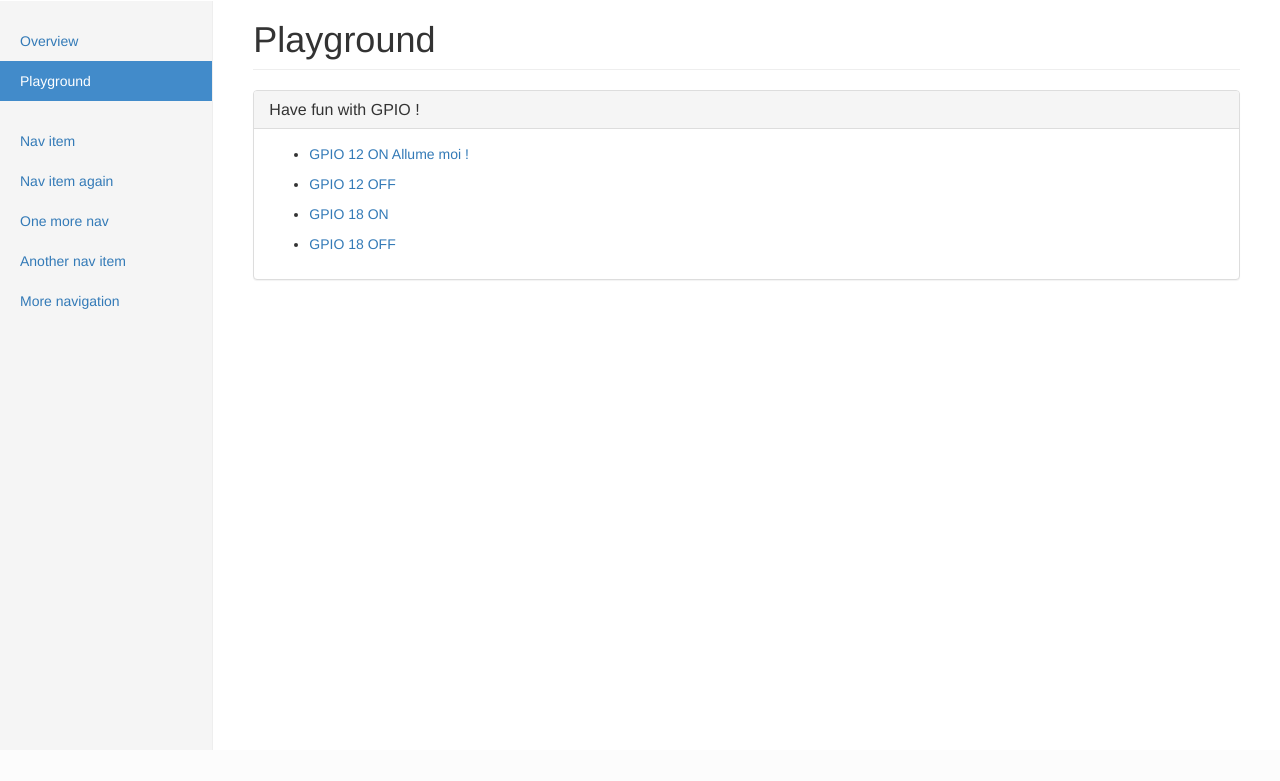
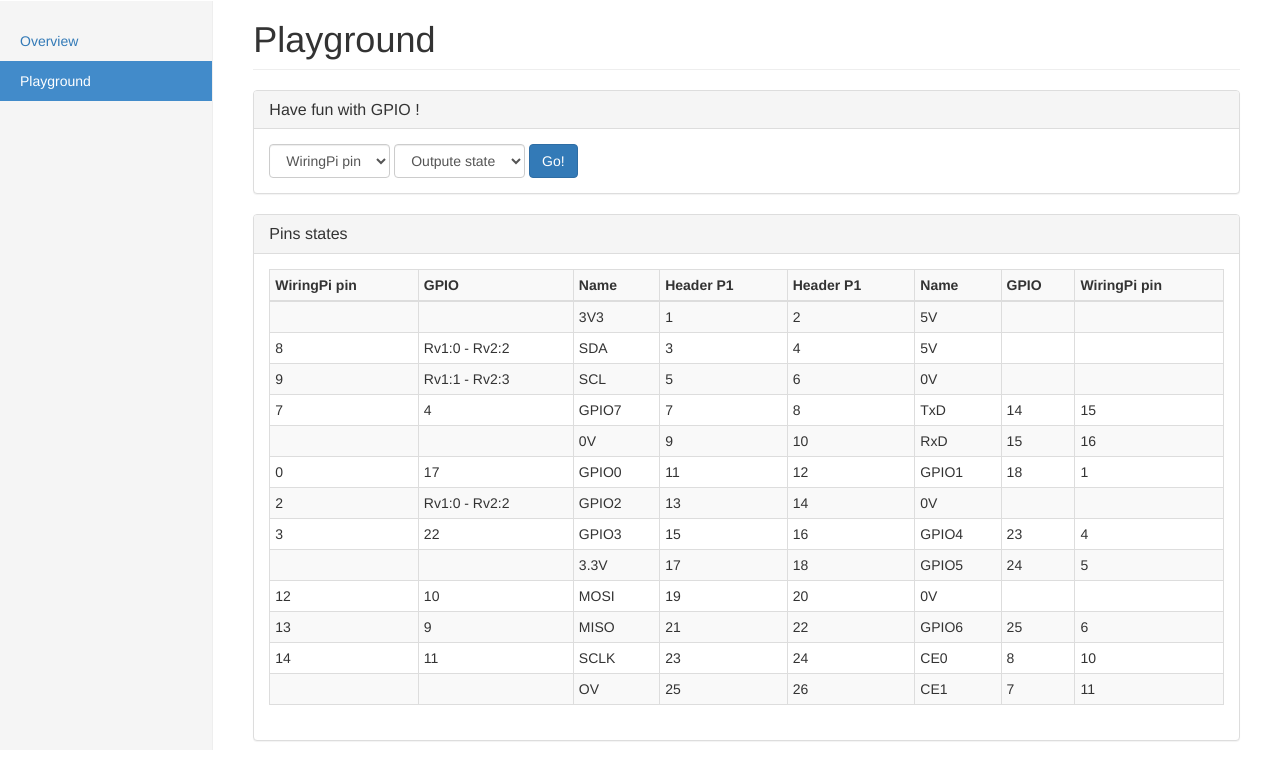
Before and after one commit to WildGenie/RPi-homeia, a Flask app: page /playground in a window 1280 px wide. Shown: the part 50-831 px from the top of the page. Before the commit the page ends 800 px from the top, so only its background shows below. Run offline with Flask 2, Linux system fonts and the light colour scheme; data that the repository does not hold is empty; some libraries are stand-ins or nearby versions.

Commit message:
Playground using WiriginPi2 updated

```diff
--- a/homeia.py
+++ b/homeia.py
@@ -1,14 +1,42 @@
 # -*- coding: utf-8 -*-
-from flask import Flask, Markup, flash, render_template, redirect, url_for, jsonify, request
+from functools import wraps
+from flask import Flask, Markup, flash, render_template, redirect, url_for, jsonify, request, Response
 from datetime import timedelta
 import datetime
 import os
 import socket
 import subprocess
-#import RPi.GPIO as GPIO
 import wiringpi2 as wiringpi
 app = Flask(__name__)
 app.secret_key = 'homeia_rocks'
+
+def check_auth(username, password):
+    """This function is called to check if a username /
+    password combination is valid.
+    """
+    return username == 'admin' and password == 'admin'
+
+def authenticate():
+    """Sends a 401 response that enables basic auth"""
+    return Response(
+    'Could not verify your access level for that URL.\n'
+    'You have to login with proper credentials', 401,
+    {'WWW-Authenticate': 'Basic realm="Login Required"'})
+
+def requires_auth(f):
+    @wraps(f)
+    def decorated(*args, **kwargs):
+        auth = request.authorization
+        if not auth or not check_auth(auth.username, auth.password):
+            return authenticate()
+        return f(*args, **kwargs)
+    return decorated
+
+def shutdown_server():
+    func = request.environ.get('werkzeug.server.shutdown')
+    if func is None:
+        raise RuntimeError('Not running with the Werkzeug Server')
+    func()
 
 def getmac():
   # Return the MAC address of interface
@@ -48,9 +76,15 @@ def getLastReboot():
 
 GPIO_list =  [4, 17, 18, 21, 22, 23, 24, 25]
 BOARD_list = [7, 11, 12, 13, 15, 16, 18, 22]
-
+WIRINGPI_list = [0, 1, 2, 3, 4, 5, 6, 7, 8, 9, 10, 11, 12, 14, 14, 15, 16, 17]
+wiringData = {
+      'wiring_pin_list' : WIRINGPI_list,
+      'wiring_pin_mode' : [0, 1],
+      'wiring_pin_states' : [{'label' : 'Off', 'value' : 0}, {'label' : 'On', 'value' : 1}]
+    }
 
 @app.route("/")
+@requires_auth
 def overview():
    overviewData = {
       'NetTime': getNetTime(),
@@ -58,7 +92,8 @@ def overview():
       'LanIPaddress' : getLanIPAddress(),
       'WanIPaddress' : getWanIPAddress(),
       'temperature' : getCPUtemperature(),
-      'lastReboot' : getLastReboot()
+      'lastReboot' : getLastReboot(),
+      'RaspberryPiRev' : wiringpi.piBoardRev()
       }
    return render_template('overview.html', **overviewData)
 
@@ -66,7 +101,6 @@ def overview():
 def sysinfos():
     overviewData = {
       'NetTime': getNetTime(),
-      'macAddress' : getmac(),
       'LanIPaddress' : getLanIPAddress(),
       'WanIPaddress' : getWanIPAddress(),
       'temperature' : getCPUtemperature(),
@@ -74,45 +108,49 @@ def sysinfos():
       }
     return jsonify(overviewData)
 
-
 @app.route("/playground")
 def playground():
-   return render_template('playground.html')
+   return render_template('playground.html', **wiringData)
 
 @app.route('/playground/GPIO/<int:gpio_id>/ON')
 def GPIO_ON(gpio_id):
     wiringpi.wiringPiSetupGpio()
-    #GPIO.setmode(GPIO.BCM)
     if gpio_id in GPIO_list:
-      wiringpi.pinMode(gpio_id, 0)
-      #GPIO.setup(gpio_id, GPIO.OUT)
+      wiringpi.pinMode(gpio_id, 1)
       wiringpi.digitalWrite(gpio_id, 1)
-      #GPIO.output(gpio_id, True)
       message = Markup('GPIO <strong>'+ str(gpio_id) +'</strong> switch ON')
       flash(message, 'success')
     else:
       flash('Invalid GPIO number', 'danger')
     return render_template('playground.html')
 
-
 @app.route('/playground/GPIO/<int:gpio_id>/OFF')
 def GPIO_OFF(gpio_id):
     wiringpi.wiringPiSetupGpio()
-    #GPIO.setmode(GPIO.BCM)
     if gpio_id in GPIO_list:
-      wiringpi.pinMode(gpio_id, 0)
-      #GPIO.setup(gpio_id, GPIO.OUT)
+      wiringpi.pinMode(gpio_id, 1)
       wiringpi.digitalWrite(gpio_id, 0)
-      #GPIO.output(gpio_id, False)
       message = Markup('GPIO <strong>'+ str(gpio_id) +'</strong> switch OFF')
       flash(message, 'success')
     else:
       flash('Invalid GPIO number', 'danger')
     return render_template('playground.html')
 
+@app.route('/playground/wiring/<int:wp_id>/<int:wp_state>')
+def wiring(wp_id, wp_state):
+    wiringpi.wiringPiSetup()
+    if wp_id in WIRINGPI_list:
+      wiringpi.pinMode(wp_id, 1)
+      wiringpi.digitalWrite(wp_id, wp_state)
+      message = Markup('GPIO <strong>'+ str(wp_id) +'</strong> switched to : '+ str(wp_state))
+      flash(message, 'success')
+    else:
+      flash('Invalid WiringPi number', 'danger')
+    return render_template('playground.html', **wiringData)
+
 # @app.route('/playground/BOARD/<int:pin_id>/ON')
 # def BOARD_ON(pin_id):
-#     wiringpi.wiringPiSetupGpio()
+#     wiringpi.wiringPiSetup()
 #     #GPIO.setmode(GPIO.BCM)
 #     if pin_id in BOARD_list:
 #       GPIO.setup(pin_id, GPIO.OUT)
@@ -125,7 +163,7 @@ def GPIO_OFF(gpio_id):
 
 # @app.route('/playground/BOARD/<int:pin_id>/OFF')
 # def BOARD_OFF(pin_id):
-#     wiringpi.wiringPiSetupGpio()
+#     wiringpi.wiringPiSetup()
 #     #GPIO.setmode(GPIO.BCM)
 #     if pin_id in BOARD_list:
 #       GPIO.setup(pin_id, GPIO.OUT)
@@ -156,6 +194,12 @@ def shutdown():
     os.system("sudo shutdown -h now")
     return redirect(url_for('overview'))
 
+
+@app.route('/stopserver')
+def stopserver():
+    shutdown_server()
+    return 'Server shutting down...'
+
 # @app.route("/18/off")
 # def action18off():
 #     GPIO.output(12, False)
--- a/templates/navbar.html
+++ b/templates/navbar.html
@@ -25,6 +25,8 @@
               <ul class="dropdown-menu" role="menu">
                 <li><a onclick="return confirm('Confirm reboot')" href="{{ url_for('reboot') }}">Reboot</a></li>
                 <li><a onclick="return confirm('Confirm shutdown')" href="{{ url_for('shutdown') }}">Shut down</a></li>
+                <li role="presentation" class="divider"></li>
+                <li><a onclick="return confirm('Confirm shutdown homeia server')" href="{{ url_for('stopserver') }}">stop server</a></li>
               </ul>
             </li>
           </ul>
--- a/templates/overview.html
+++ b/templates/overview.html
@@ -13,6 +13,7 @@
 					<tr><th>Time</th><td id="time">{{ NetTime }}</td></tr>
 					<tr><th>Temperature</th><td id="temperature">{{ temperature }} °C</td></tr>
 					<tr><th>Last reboot</th><td id="lastReboot">{{ lastReboot }}</td></tr>
+					<tr><th>Raspberry Pi Revision</th><td id="RaspberryPiRev">{{ RaspberryPiRev }}</td></tr>
 				</table>
 			</div>
 		</div></div>
--- a/templates/playground.html
+++ b/templates/playground.html
@@ -7,10 +7,85 @@
     <h3 class="panel-title">Have fun with GPIO !</h3>
   </div>
   <div class="panel-body">
-    <ul><li><a href="{{ url_for('playground') }}/BOARD/12/ON">GPIO 12 ON Allume moi !</a></li></ul>
-	<ul><li><a href="{{ url_for('playground') }}/BOARD/12/OFF">GPIO 12 OFF</a></li></ul>
-	<ul><li><a href="{{ url_for('playground') }}/GPIO/18/ON">GPIO 18 ON</a></li></ul>
-	<ul><li><a href="{{ url_for('playground') }}/GPIO/18/OFF">GPIO 18 OFF</a></li></ul>
+	<form role="form" class="form-inline">
+		<div class="form-group">
+			<select id="wiringPiPin" class="form-control">
+			<option value="" selected disabled>WiringPi pin</option>
+			{% for pin in wiring_pin_list %}
+				<option value="{{ pin }}">{{ pin }}</option>
+			{% endfor %}
+			</select>
+		</div>
+		<div class="form-group">
+			<select id="wiringPiState" class="form-control">
+			<option value="" selected disabled>Outpute state</option>
+			{% for state in wiring_pin_states %}
+				<option value="{{ state.value }}">{{ state.label }}</option>
+			{% endfor %}
+			</select>
+		</div>
+		<input type="button" name="go" value="Go!" class="btn btn-primary" onClick="digitalWrite()">
+
+		<script type="text/javascript">
+
+		function digitalWrite()
+		{
+			//var e = document.getElementById("MySelectOption");
+			//var strUser = e.options[e.selectedIndex].value;
+			var wiringPiPin = document.getElementById("wiringPiPin").value;
+		  	var wiringPiState = document.getElementById("wiringPiState").value;
+			if ( wiringPiPin && wiringPiState ){
+		  		window.location='{{ url_for('playground') }}/wiring/'+ wiringPiPin +'/'+ wiringPiState;
+			}
+			else {
+				alert('wrong parameters');
+			}
+		}
+
+		// jQuery style
+		/*
+		    $(function(){
+		      // bind change event to select
+		      $('#dynamic_select').bind('change', function () {
+		          var url = $(this).val(); // get selected value
+		          if (url) { // require a URL
+		              window.location = url; // redirect
+		          }
+		          return false;
+		      });
+		    });
+		*/
+
+		</script>
+	</form>
+  </div>
+ </div>
+
+
+
+<div class="panel panel-default">
+  <div class="panel-heading">
+    <h3 class="panel-title">Pins states </h3>
+  </div>
+  <div class="panel-body">
+    <table class="table table-condensed table-bordered table-striped">
+    	<tr><th>WiringPi pin</th><th>GPIO</th><th>Name</th><th>Header P1</th><th>Header P1</th><th>Name</th><th>GPIO</th><th>WiringPi pin</th></tr>
+    	<tbody>
+    		<tr><td></td><td></td><td>3V3</td><td>1</td><td>2</td><td>5V</td><td></td><td></td></tr>
+    		<tr><td>8</td><td>Rv1:0 - Rv2:2</td><td>SDA</td><td>3</td><td>4</td><td>5V</td><td></td><td></td></tr>
+    		<tr><td>9</td><td>Rv1:1 - Rv2:3</td><td>SCL</td><td>5</td><td>6</td><td>0V</td><td></td><td></td></tr>
+    		<tr><td>7</td><td>4</td><td>GPIO7</td><td>7</td><td>8</td><td>TxD</td><td>14</td><td>15</td></tr>
+    		<tr><td></td><td></td><td>0V</td><td>9</td><td>10</td><td>RxD</td><td>15</td><td>16</td></tr>
+    		<tr><td>0</td><td>17</td><td>GPIO0</td><td>11</td><td>12</td><td>GPIO1</td><td>18</td><td>1</td></tr>
+    		<tr><td>2</td><td>Rv1:0 - Rv2:2</td><td>GPIO2</td><td>13</td><td>14</td><td>0V</td><td></td><td></td></tr>
+    		<tr><td>3</td><td>22</td><td>GPIO3</td><td>15</td><td>16</td><td>GPIO4</td><td>23</td><td>4</td></tr>
+    		<tr><td></td><td></td><td>3.3V</td><td>17</td><td>18</td><td>GPIO5</td><td>24</td><td>5</td></tr>
+    		<tr><td>12</td><td>10</td><td>MOSI</td><td>19</td><td>20</td><td>0V</td><td></td><td></td></tr>
+    		<tr><td>13</td><td>9</td><td>MISO</td><td>21</td><td>22</td><td>GPIO6</td><td>25</td><td>6</td></tr>
+    		<tr><td>14</td><td>11</td><td>SCLK</td><td>23</td><td>24</td><td>CE0</td><td>8</td><td>10</td></tr>
+    		<tr><td></td><td></td><td>OV</td><td>25</td><td>26</td><td>CE1</td><td>7</td><td>11</td></tr>
+    	</tbody>
+    </table>
   </div>
 </div>
 
--- a/templates/sidebar.html
+++ b/templates/sidebar.html
@@ -8,10 +8,11 @@
               %}><a href="{{ url_for(id)|e }}">{{ caption|e }}</a></li>
             {% endfor %}
           </ul>
-          <ul class="nav nav-sidebar">
+          <!-- futur categories -->
+          <!-- <ul class="nav nav-sidebar">
             <li><a href="">Nav item</a></li>
             <li><a href="">Nav item again</a></li>
             <li><a href="">One more nav</a></li>
             <li><a href="">Another nav item</a></li>
             <li><a href="">More navigation</a></li>
-          </ul>
+          </ul> -->
```
